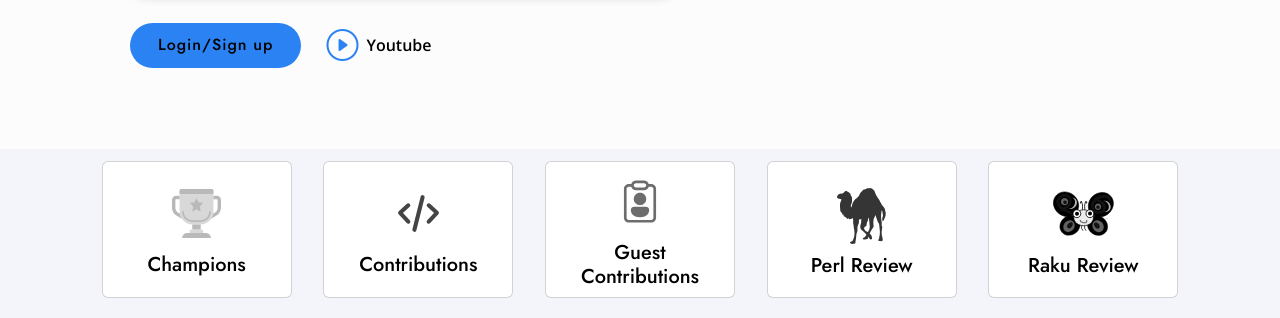
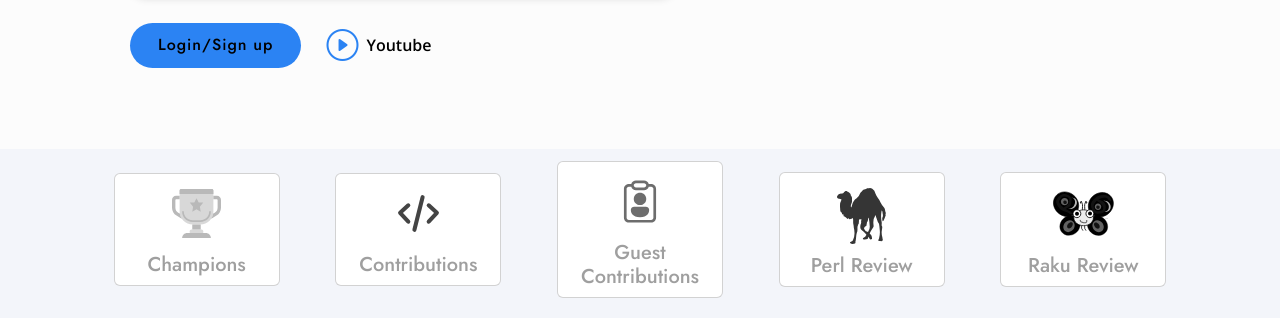
Before and after one commit to ChallengeForge/TheWeeklyChallenge, a plain HTML site: page prototype/Frontend/index.html in a window 1280 px wide. Shown: the part 485-803 px from the top of the page. Drawn offline with nearby package versions, Linux system fonts and the light colour scheme; no server answers; files whose address does not match are found by name.

Commit message:
add landing page and helper files

```diff
--- a/prototype/Frontend/index.html
+++ b/prototype/Frontend/index.html
@@ -204,29 +204,49 @@
       <section id="clients" class="clients section-bg">
         <div class="container">
           <div class="row d-flex justify-content-evenly" data-aos="zoom-in">
-            <div class="card col-lg-2 col-md-3 col-8 d-flex align-items-center justify-content-center mb-2">
+            <div class="d-flex align-items-center justify-content-center col-lg-2 col-md-3 col-8 mb-2">
+              <a href="champions.html">
+                <div class="card d-flex align-items-center justify-content-center">
                   <img src="/public/images/icons/champion_icon.svg"alt=""class="img-fluid"/>
                   <h5>Champions</h5>
                 </div>
+              </a>
+            </div>
 
-            <div class="card col-lg-2 col-md-3 col-8 d-flex align-items-center justify-content-center mb-2">
+            <div class="d-flex align-items-center justify-content-center col-lg-2 col-md-3 col-8 mb-2">
+              <a href="#">
+                <div class="card d-flex align-items-center justify-content-center">
                   <img src="/public//images/icons/code_2.svg"alt=""class="img-fluid"/>
                   <h5>Contributions</h5>
                 </div>
+              </a>
+            </div>
 
-            <div class="card col-lg-2 col-md-3 col-8 d-flex align-items-center justify-content-center mb-2">
+            <div class="d-flex align-items-center justify-content-center col-lg-2 col-md-3 col-8 mb-2">
+              <a href="#">
+                <div class="card d-flex align-items-center justify-content-center">
                   <img src="/public/images/icons/guest_icon.svg"alt=""class="img-fluid"/>
                   <h5>Guest Contributions</h5>
                 </div>
+              </a>
+            </div>
 
-            <div class="card col-lg-2 col-md-3 col-8 d-flex align-items-center justify-content-center mb-2">
+            <div class="d-flex align-items-center justify-content-center col-lg-2 col-md-3 col-8 mb-2">
+              <a href="perl-review.html">
+                <div class="card d-flex align-items-center justify-content-center">
                   <img src="/public/images/icons/perl.svg"alt=""class="img-fluid perl-img"/>
                   <h5>Perl Review</h5>
                 </div>
+              </a>
+            </div>
 
-            <div class="card col-lg-2 col-md-3 col-8 d-flex align-items-center justify-content-center mb-2">
+            <div class="d-flex align-items-center justify-content-center col-lg-2 col-md-3 col-8 mb-2">
+              <a href="raku.html">
+                <div class="card d-flex align-items-center justify-content-center">
                   <img src="/public/images/icons/raku.svg"alt=""class="img-fluid raku-img py-4"/>
                   <h5>Raku Review</h5>
+                </div>
+              </a>
             </div>
           </div>
         </div>
```
Lines whose indentation alone changed are shown as unchanged.
